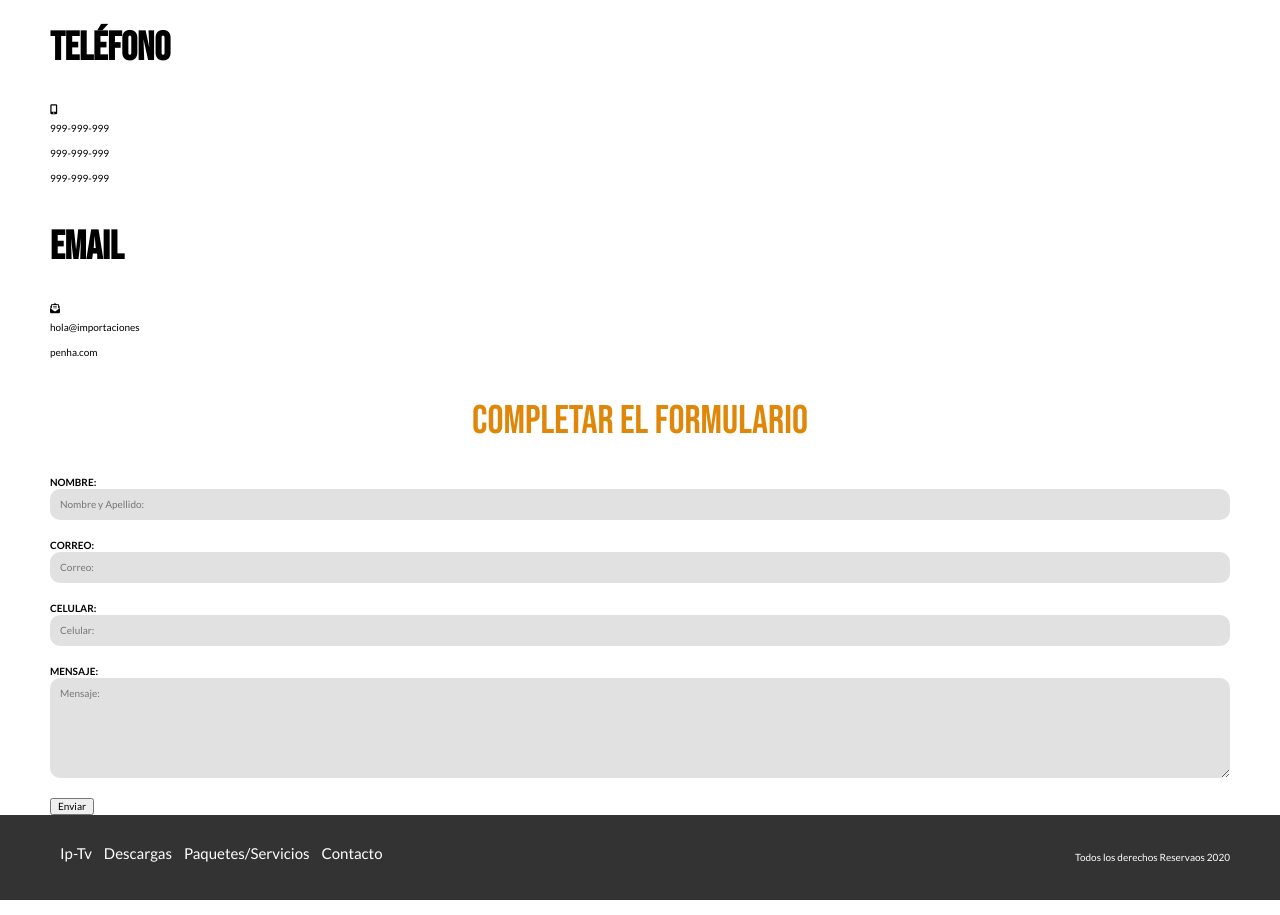
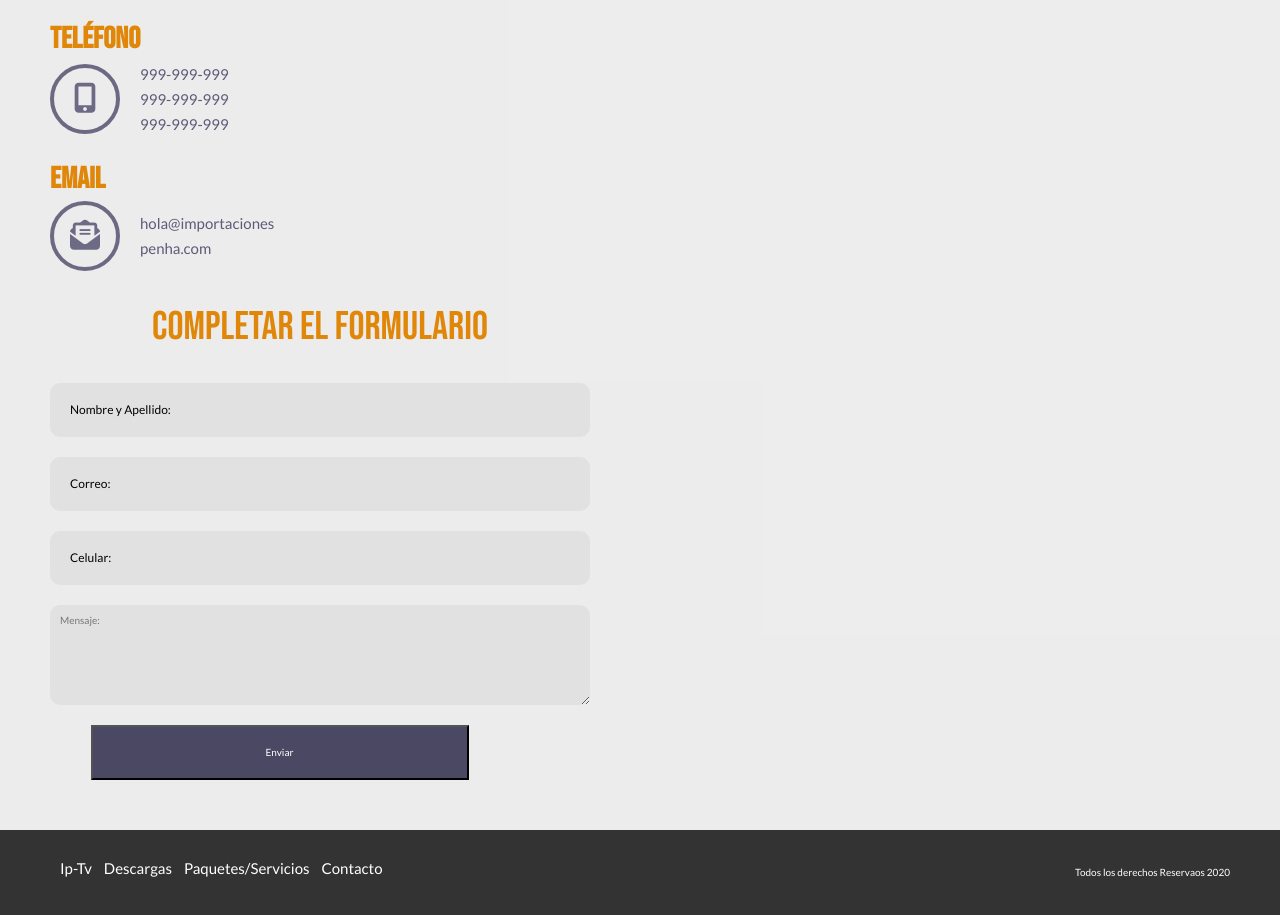
Before and after one commit to shg-penha/ImportacionesPe-a, a plain HTML site: page index.html in a window 1280 px wide. Shown: the part 2668-3583 px from the top of the page. Drawn offline with nearby package versions, Linux system fonts and the light colour scheme; a script that the page names is missing.

Commit message:
Add files via upload

```diff
--- a/css/style.css
+++ b/css/style.css
@@ -525,6 +525,128 @@ p {
     align-items: center;
 }
 
+/****** CONTACTO ************/
+
+.icon-conta{
+    width: 100%;
+}
+.icon-one h2{
+    color: #E08709;
+    font-size: 3rem;
+}
+.icon-two span i{
+    text-align: center;
+    display: block;
+    margin-left: auto;
+    margin-right: auto;
+    font-size: 3rem;
+    color: #333055b0;
+    transition: ease 0.3s;
+    cursor: pointer;
+    border: 4px solid #333055b0;;
+    border-radius: 50%;
+    width: 7rem;
+    height: 7rem;
+    padding-top: 1.5rem;
+
+}
+.icon-two span i:hover{
+    color: #333055;
+    border: 4px solid #333055;
+
+}
+.icon-two{
+    display: flex;
+    justify-content: space-around;
+    align-items: center;
+    width: 100%;
+    margin-top: -2rem;
+}
+.icon-one{
+    width: 100%;
+    text-align: left;
+    margin-top: 2rem;
+}
+.icon-one p{
+    width: 100%;
+    color: #333055c5;
+    font-size: 1.5rem;
+    line-height: 2.5rem;
+    margin-left: 2rem;
+}
+.mapas {
+    background-color: #e0e0e098;
+    color: #ffffff;
+    margin-top: 5rem;
+    box-sizing: border-box;
+}
+
+.mapa {
+    width: 100%;
+    margin-top: 0;
+    height: 18rem;
+    z-index: 1;
+}
+
+textarea {
+    min-height: 100px;
+    max-height: 200px;
+    max-width: 100%;
+}
+
+#Enviar {
+    background: #423f5cf1;
+    color: #ffffff;
+    padding: 20px;
+    width: 100%;
+}
+
+#Enviar:hover {
+    cursor: pointer;
+}
+
+.campo label{
+    display: none;
+}
+.input-cont{
+    padding: 2rem !important;
+    font-size: 1.2rem;
+}
+.input-cont::placeholder{
+    color: #000000;
+    font-size: 1.2rem;
+}
+.content-map{
+    margin-top: 2rem;
+    padding: 0;
+}
+.up-cont{
+    margin-top: 2rem !important;
+}
+/*Responsive Login*/
+
+@media(min-width:1024px) {
+    .content-map{
+        margin-top: 0;
+    }
+    .mapa {
+        height: 100%;
+        margin: 0;
+    }
+    .mapas {
+        display: grid;
+        grid-template-columns: repeat(2, 1fr);
+        padding-bottom: 5rem;
+    }
+    .btn-enviar {
+        width: 70%;
+        margin-left: 7.5%;
+        margin-top: 2rem;
+    }
+    .content-map {
+        height: 100%;
+    }
+}
 
 /**Contactos**/
 
```
